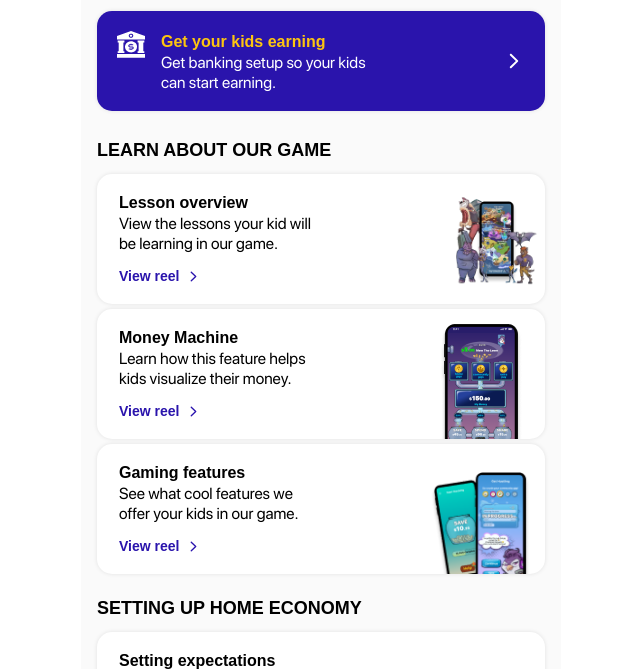
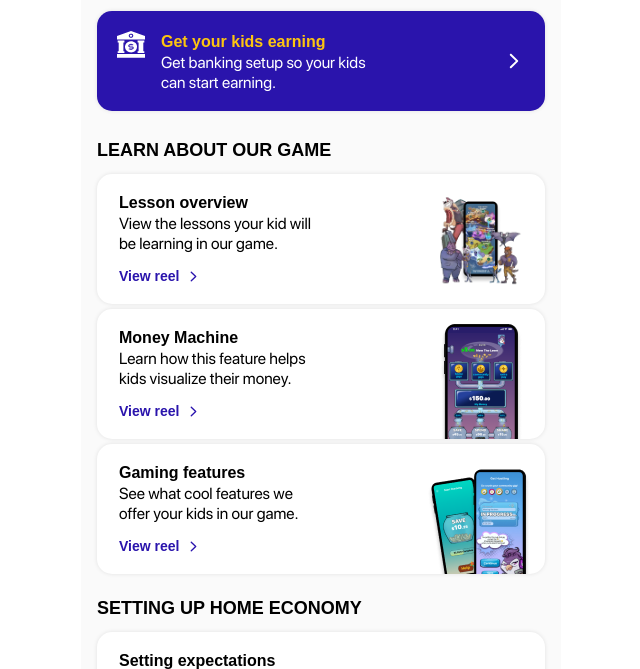
Before and after one commit to dmitrypetrov-dev/work, a plain HTML site: page index.html in a window 1280 px wide. Shown: the part 131-800 px from the top of the page, without its empty margins (319-959 px from the left). Drawn offline with Linux system fonts and the light colour scheme; a web font is replaced by a local one.

Commit message:
Add files via upload

```diff
--- a/assets/css/style.css
+++ b/assets/css/style.css
@@ -868,7 +868,7 @@ body {
 }
 
 .card-img {
-    max-width: 6.25rem;
+    max-width: 7.5rem;
 }
 
 .card-img img {
@@ -876,8 +876,8 @@ body {
     height: 100%;
 }
 
-.img-align-right {
-    margin-right: -1rem;
+.money-machine-img {
+    max-width: 5rem;
 }
 
 .img-align-bottom {
@@ -888,6 +888,7 @@ body {
 
 .gaming-features-img {
     right: .9375rem;
+    max-width: 6.5rem;
 }
 
 /* ============================================ *
@@ -1169,6 +1170,12 @@ footer .navbar a.active {
     border: 1px solid var(--white);
 }
 
+@media screen and (max-width: 390px) {
+    .img-align-right {
+        margin-right: -1rem;
+    }
+}
+
 @media screen and (max-height: 830px) {
     .header {
         padding-top: 7vh;
```
